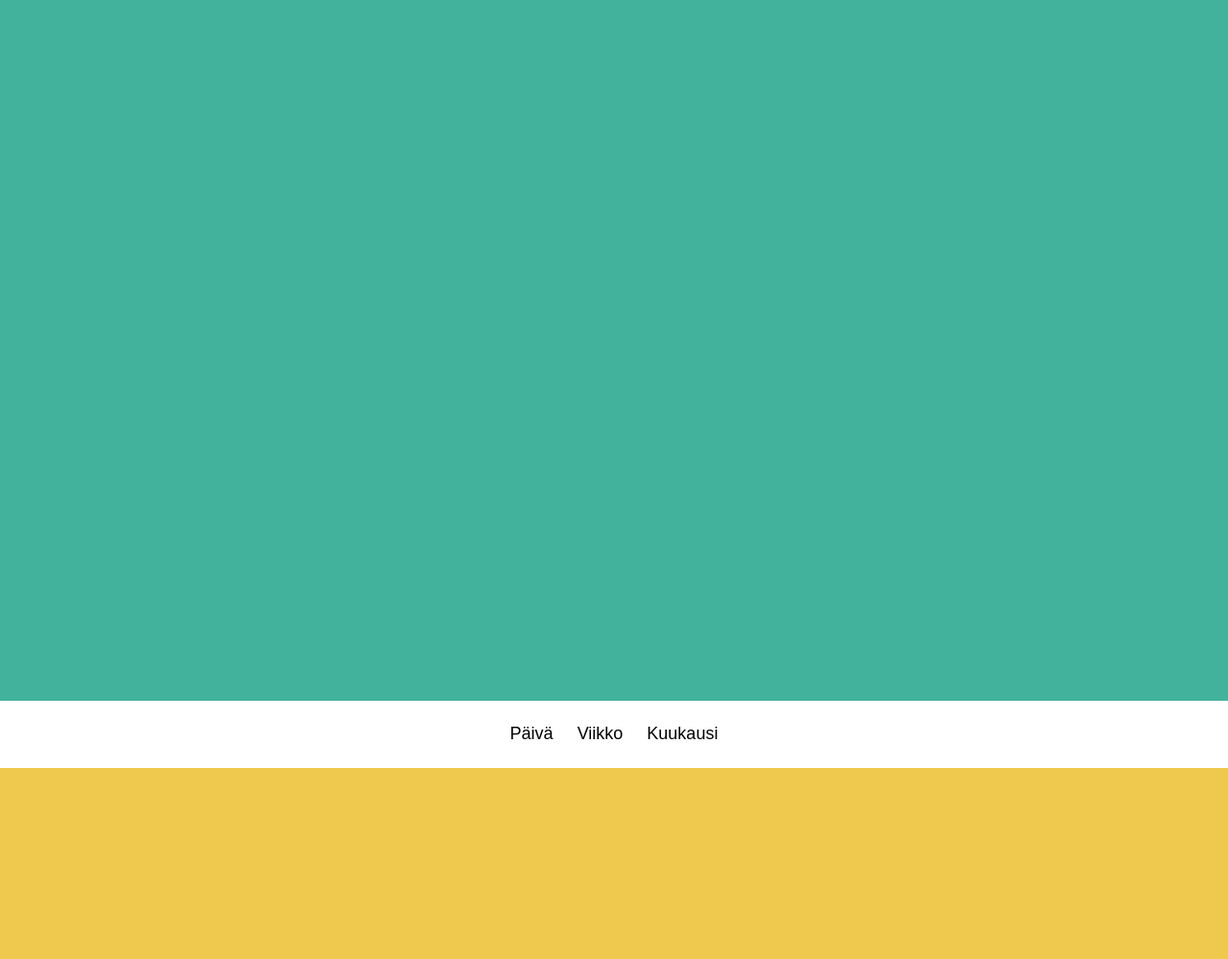
After one commit to Liemola69/thesyke, a PHP site: page /sivurunko.html in a window 1280 px wide. The commit adds this page. Shown: the top 999 px of the page at 96% size. Run offline with PHP 8.4, Linux system fonts and the light colour scheme.

Commit message:
Nav lukitus yläreunaan javascriptilla

```diff
--- /dev/null
+++ b/js/sivurunko.js
@@ -0,0 +1,10 @@
+let nav = document.querySelector("nav");
+let navTop = nav.offsetTop;
+
+window.addEventListener("scroll", function(evt){
+    if (window.pageYOffset > navTop){
+        nav.classList.add('fixed');
+    } else{
+        nav.classList.remove('fixed');
+    }
+});
--- /dev/null
+++ b/sivurunko.html
@@ -0,0 +1,22 @@
+<!DOCTYPE html>
+<html lang="en">
+<head>
+    <meta charset="UTF-8">
+    <meta name="viewport" content="width=device-width, initial-scale=1.0">
+    <title>Teh SyKe</title>
+    <link rel="stylesheet" href="styles/styles_test.css">
+</head>
+<body>
+    <nav>
+        <ul>
+            <li>Päivä</li>
+            <li>Viikko</li>
+            <li>Kuukausi</li>
+        </ul>
+    </nav>
+    <section id="paasivu"></section>
+    <section id="detail_sivu"></section>
+
+    <script src="js/sivurunko.js"></script>
+</body>
+</html>
--- a/styles/styles_test.css
+++ b/styles/styles_test.css
@@ -1 +1,73 @@
 /* Testiversio tyylittelyistä */
+
+* {
+    margin: 0; padding: 0;
+}
+
+a {
+    text-decoration: none;
+}
+
+/* This class is added on scroll */
+.fixed {
+    position: fixed;
+    top: 0;
+    height: 70px;
+    z-index: 1;
+}
+
+body {
+    color: #fff;
+    font-family: 'open-sans-bold', AvenirNext-Medium, sans-serif;
+    font-size: 18px;
+    text-align: center;
+}
+
+/* Navigation Settings */
+nav {
+    position: absolute;
+    bottom: 0;
+    width: 100%;
+    height: 70px;
+    background: #fff;
+}
+
+nav li {
+    display: inline-block;
+    padding: 24px 10px;
+    color: black;
+}
+
+nav li a {
+    color: #757575;
+    text-transform: uppercase;
+}
+
+section {
+    height: 100vh;
+}
+
+/* Screens Settings */
+#paasivu {
+    background: #43b29d;
+}
+
+#paasivu p {
+    padding-top: 200px;
+}
+
+#detail_sivu {
+    background: #efc94d;
+}
+
+@media only screen and (max-width: 520px) {
+
+    nav li {
+        padding: 24px 4px;
+    }
+
+    nav li a {
+        font-size: 14px;
+    }
+
+}
```
